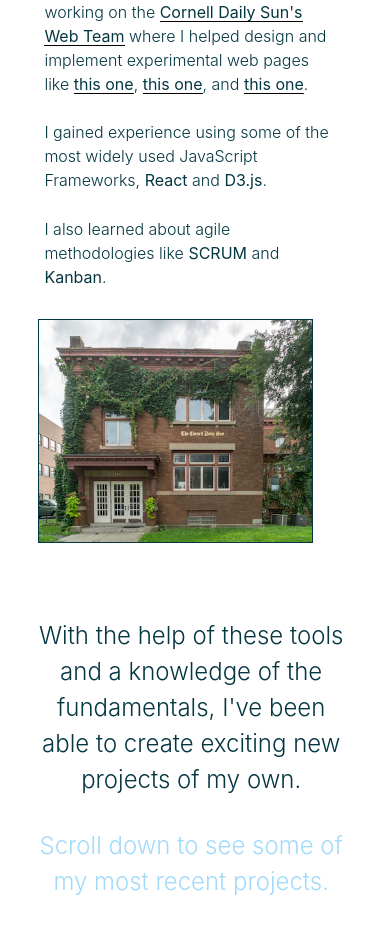
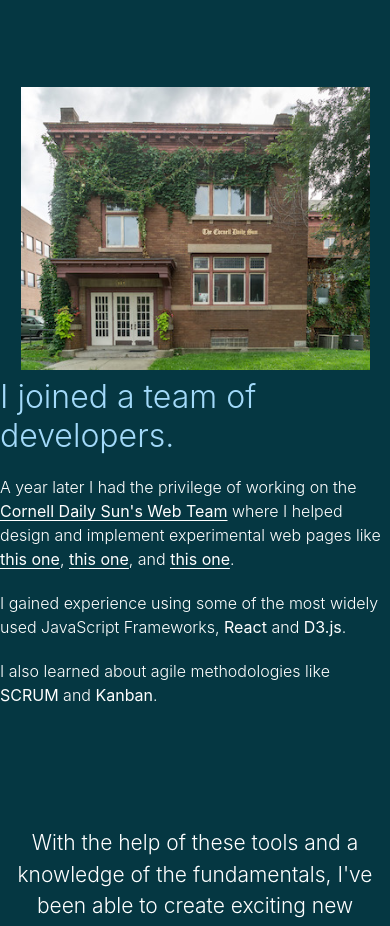
Before and after one commit to crfmc/crfmc.me, a React (Create React App) app in the folder client/: page / in a window 390 px wide. Shown: the part 1726-2652 px from the top of the page. Built offline with nearby package versions, Linux system fonts and the light colour scheme.

Commit message:
Change background-color for screens

```diff
--- a/client/src/v2/styles_v2/about.module.css
+++ b/client/src/v2/styles_v2/about.module.css
@@ -1,6 +1,6 @@
 .full_container {
-  background-color: white;
-  padding: 1vh 1vw;
+  background-color: transparent;
+  padding: 100px 0;
   height: 100%;
   align-items: center;
 }
@@ -21,27 +21,28 @@
 .subcontainer {
   display: flex;
   flex-direction: row;
-  background-color: white;
-  width: 80%;
-  margin: 10% 5%;
+  background-color: transparent;
+  margin: auto;
+  margin: 100px auto;
+  /* width: 80%; */
+  /* margin: 10% 5%; */
 }
 
 .subcontainer_text {
-  margin: 0 2% 0 5%;
   width: 100%;
 }
 
 .subcontainer_header {
   color: #a3dafa;
-  font-size: 250%;
+  font-size: 70px;
   font-weight: 300;
   margin: 0;
 }
 
 .subcontainer_subtext {
   margin: 2% 0 2% 0;
-  color: #053742;
-  font-size: 120%;
+  color: white;
+  font-size: 32px;
   font-weight: 300;
 }
 
@@ -64,7 +65,7 @@
 .subcontainer_text a {
   color: inherit;
   text-decoration: none;
-  background: linear-gradient(to right, black, black),
+  background: linear-gradient(to right, white, white),
     linear-gradient(to right, #a3dafa, #a3dafa, white);
   background-size: 100% 1px, 0 1px;
   background-position: 100% 100%, 0 100%;
@@ -80,9 +81,9 @@
 }
 
 .transition_subtext {
-  color: #053742;
-  margin: 10% 0;
-  font-size: 150%;
+  color: white;
+  margin: auto;
+  font-size: 40px;
   font-weight: 300;
   text-align: center;
 }
@@ -90,22 +91,109 @@
 .transition_cta {
   color: #a3dafa;
   margin: 0;
-  font-size: 150%;
+  margin-top: 100px;
+  font-size: 35px;
   font-weight: 300;
   text-align: center;
 }
 
+/* (<1700px)——————————————————————————— */
+@media (max-width: 1700px) {
+  .subcontainer {
+  }
+
+  .subcontainer_header {
+    font-size: 45px;
+  }
+
+  .subcontainer_subtext {
+    font-size: 24px;
+  }
+}
+/* (<1500px)——————————————————————————— */
+@media (max-width: 1700px) {
+  .transition_subtext {
+    font-size: 28px;
+  }
+  .transition_cta {
+    margin-top: 80px;
+    font-size: 28px;
+  }
+}
+
+/* (<1400px)——————————————————————————— */
+@media (max-width: 1400px) {
+  .subcontainer {}
+
+  .subcontainer_header {
+    font-size: 41px;
+  }
+
+  .subcontainer_subtext {
+    font-size: 21px;
+  }
+}
+
+/* (<1200px)——————————————————————————— */
+@media (max-width: 1200px) {
+  .transition_subtext {
+    font-size: 21px;
+  }
+
+  .transition_cta {
+    margin-top: 50px;
+    font-size: 21px;
+  }
+
+  .subcontainer_header {
+    font-size: 35px;
+  }
+
+  .subcontainer_subtext {
+    font-size: 18px;
+  }
+}
+
+/* (<992px)——————————————————————————— */
+@media (max-width: 992px) {
+  .subcontainer {
+    flex-direction: column-reverse;
+  }
+
+  .subcontainer:nth-of-type(3){
+    flex-direction: column;
+  }
+
+  .subcontainer_text {
+    margin: auto;
+  }
+  .subcontainer_img {
+    margin: auto;
+    margin-bottom: 50px;
+  }
+
+  .subcontainer_header {
+    font-size: 35px;
+  }
+
+  .subcontainer_subtext {
+    font-size: 21px;
+  }
+}
+
+
+/* (<850px)——————————————————————————— */
 @media (max-width: 800px) {
   .subcontainer {
     flex-direction: column-reverse;
   }
 
   .subcontainer_img {
-    width: 60%;
+    /* width: 60%; */
     margin: 2% auto;
   }
   .subcontainer_subtext {
-    margin: 8% 2%;
+    margin: 20px 0;
   }
 }
 
--- a/client/src/v2/styles_v2/landing.module.css
+++ b/client/src/v2/styles_v2/landing.module.css
@@ -8,7 +8,7 @@
   padding: 0;
   display: flex;
   flex-direction: column;
-  background-color: white;
+  background-color: #053742;
   z-index: 1;
   overflow: hidden;
 
--- a/client/src/v2/styles_v2/projects.module.css
+++ b/client/src/v2/styles_v2/projects.module.css
@@ -1,5 +1,5 @@
 .full_container {
-  background-color: white;
+  background-color: transparent;
   padding: 1vh 1vw;
   height: 80%;
 }
@@ -7,7 +7,7 @@
 .projects_container {
   display: flex;
   flex-direction: column;
-  background-color: white;
+  background-color: transparent;
   margin-top: 10%;
   margin-left: 5%;
   width: 80%;
```
